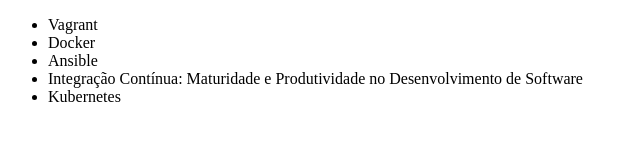
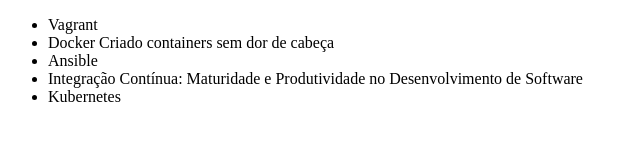
Before and after one commit to KledsonCR/newproject, a plain HTML site: page index.html in a window 1280 px wide. Shown: the whole page, without its empty margins (0-640 px from the left). Drawn offline with Linux system fonts and the light colour scheme.

Commit message:
Atualizando nome do curso de Docker

```diff
--- a/index.html
+++ b/index.html
@@ -7,7 +7,7 @@
 <body>
     <ul>
         <li>Vagrant</li>
-        <li>Docker</li>
+        <li>Docker Criado containers  sem dor de cabeça</li>
         <li>Ansible</li>
         <li>Integração Contínua: Maturidade e Produtividade no Desenvolvimento de Software</li>
         <li>Kubernetes</li>
```
